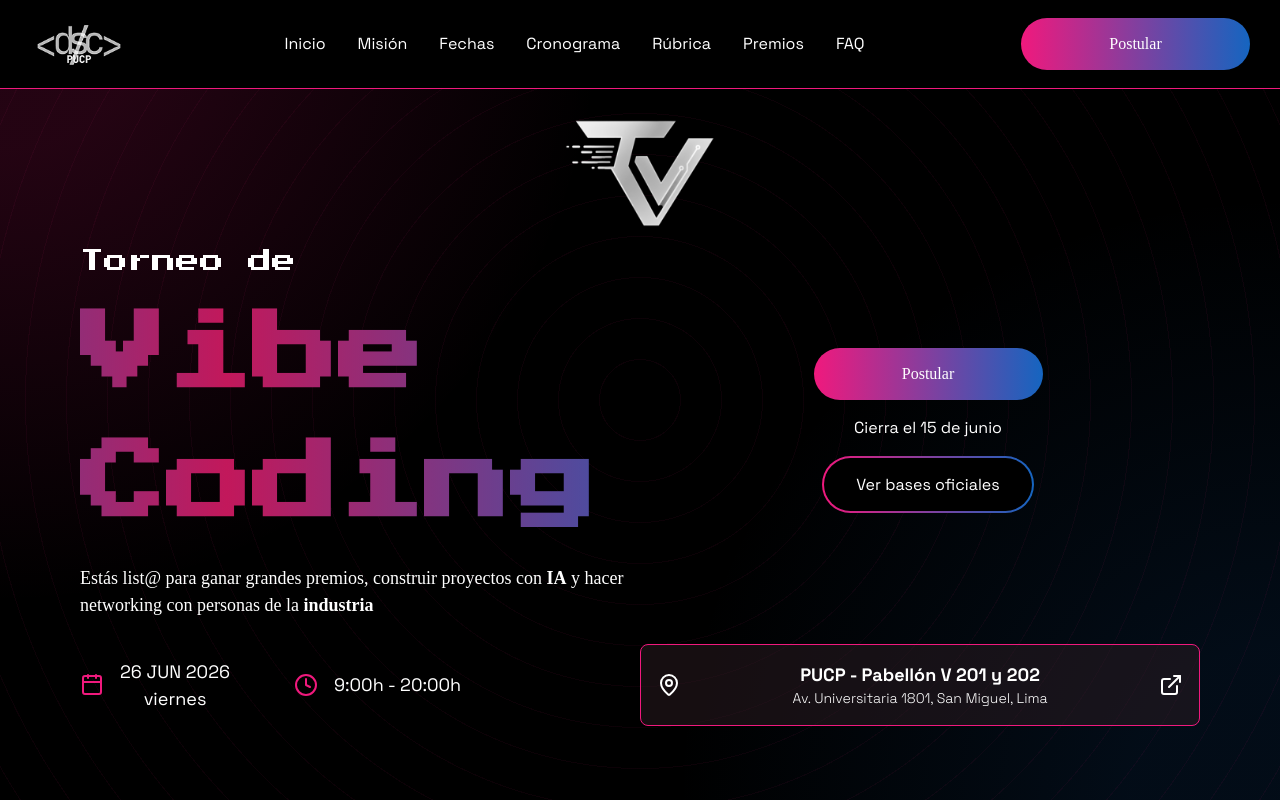
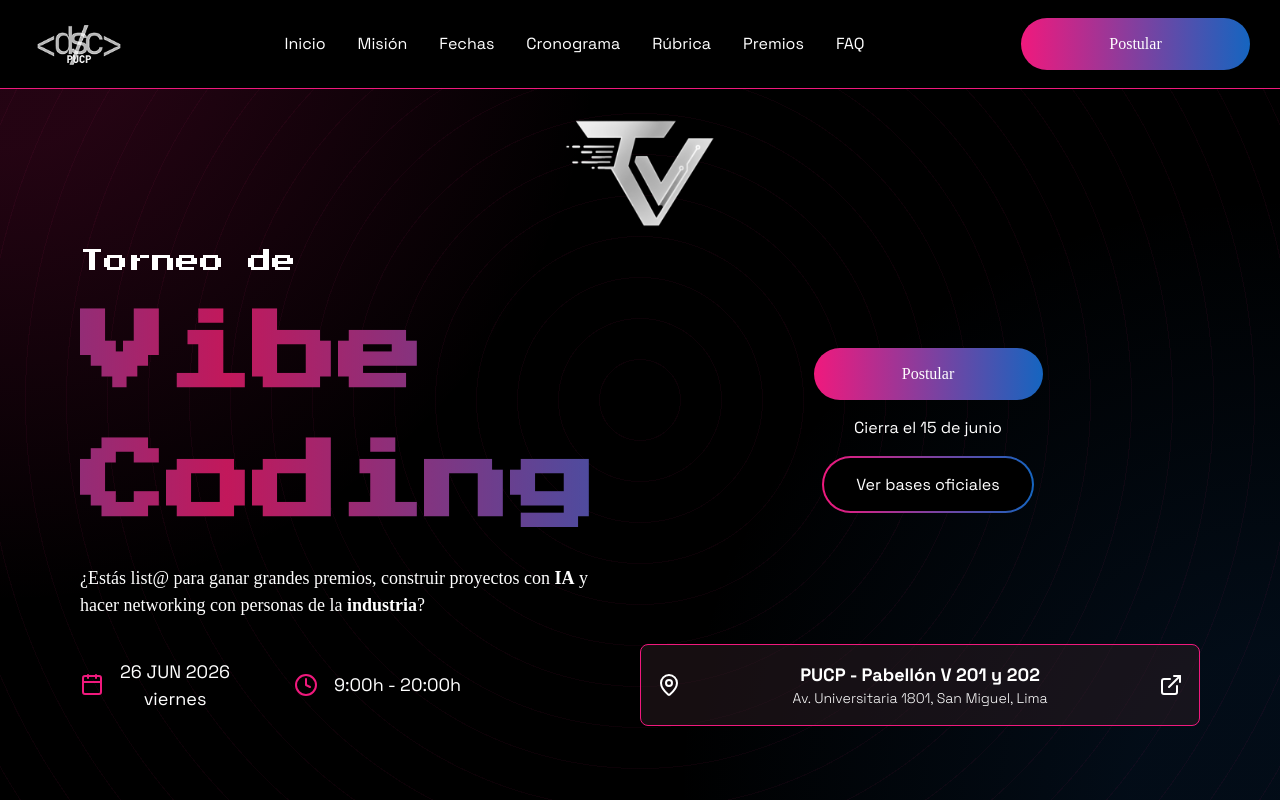
Before and after one commit to solposer/Torneo-de-Vibe-Coding, a Next.js app in the folder proyecto-torneo-web/: page / in a window 1280 px wide. Shown: the top 800 px of the page. Built offline with nearby package versions, Linux system fonts and the light colour scheme; a web font is replaced by a local one.

Commit message:
puntuacion x2 xD

```diff
--- a/proyecto-torneo-web/app/components/hero/hero.tsx
+++ b/proyecto-torneo-web/app/components/hero/hero.tsx
@@ -18,7 +18,7 @@ export default function Hero() {
                             <h1 className='fuente-torneo-vibe text-vibecoding'><strong>Vibe Coding</strong></h1>
                         </div>
                         <p className='fuente-subtitulos font-size-hero'>
-                            Estás list@ para ganar grandes premios, construir proyectos con <strong>IA</strong> y hacer networking con personas de la <strong>industria</strong>
+                            ¿Estás list@ para ganar grandes premios, construir proyectos con <strong>IA</strong> y hacer networking con personas de la <strong>industria</strong>?
                         </p>
                     </article>
                     <article className="hero-right">
```
